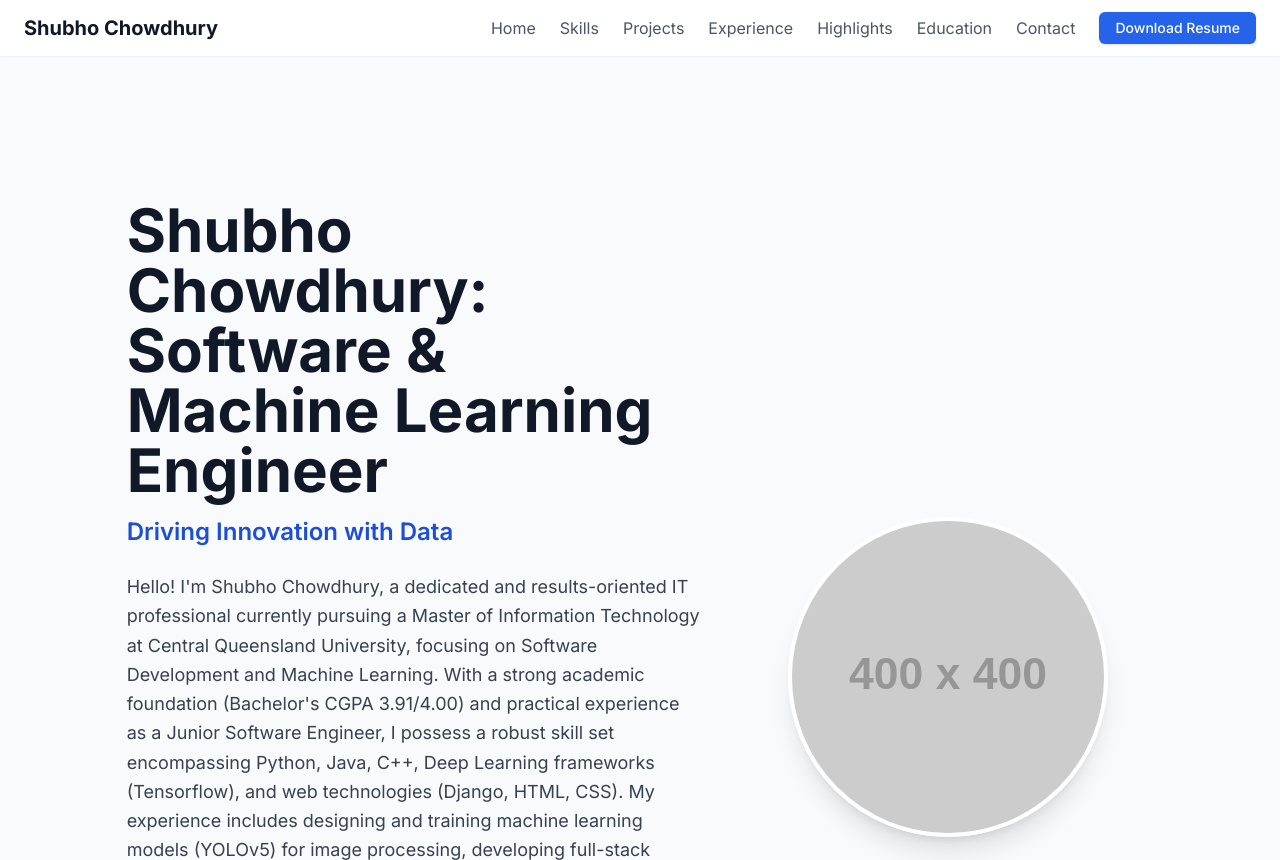
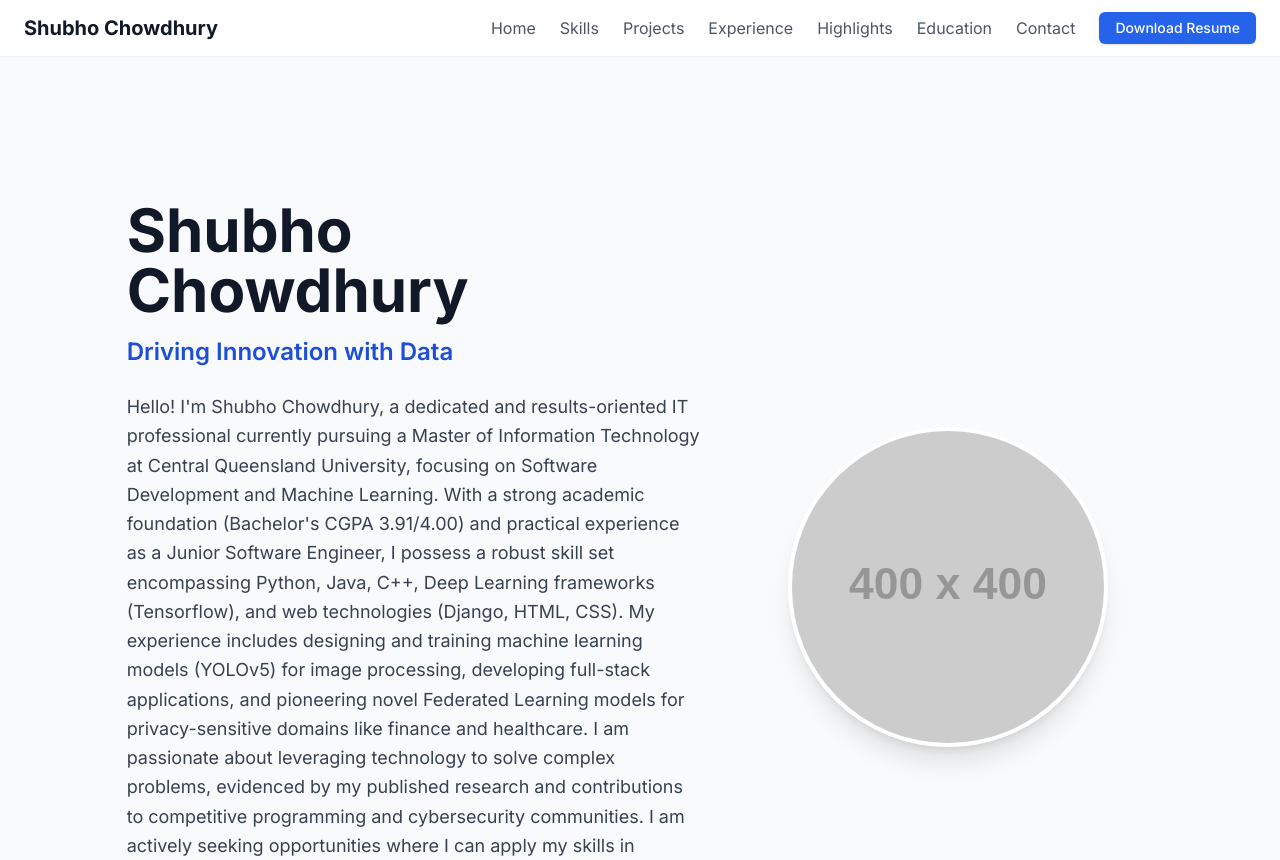
Before and after one commit to shubhoc47/shubhoc47.github.io, a website: page index.html in a window 1280 px wide. Shown: the top 860 px of the page. Drawn offline with nearby package versions, Linux system fonts and the light colour scheme; placeholder pictures from the web are drawn by us.

Commit message:
Update index.html

```diff
--- a/index.html
+++ b/index.html
@@ -134,7 +134,7 @@
         <section id="home" class="min-h-[80vh] flex flex-col md:flex-row items-center justify-center text-center md:text-left py-16 md:py-24 overflow-hidden">
             <div class="md:w-1/2 mb-10 md:mb-0 md:pr-10 animate-slide-right">
                 <h1 class="text-4xl md:text-5xl lg:text-6xl font-bold text-gray-900 mb-4">
-                    Shubho Chowdhury: Software & Machine Learning Engineer
+                    Shubho Chowdhury
                 </h1>
                 <h2 class="text-xl md:text-2xl text-blue-700 font-semibold mb-6">
                     Driving Innovation with Data
```
